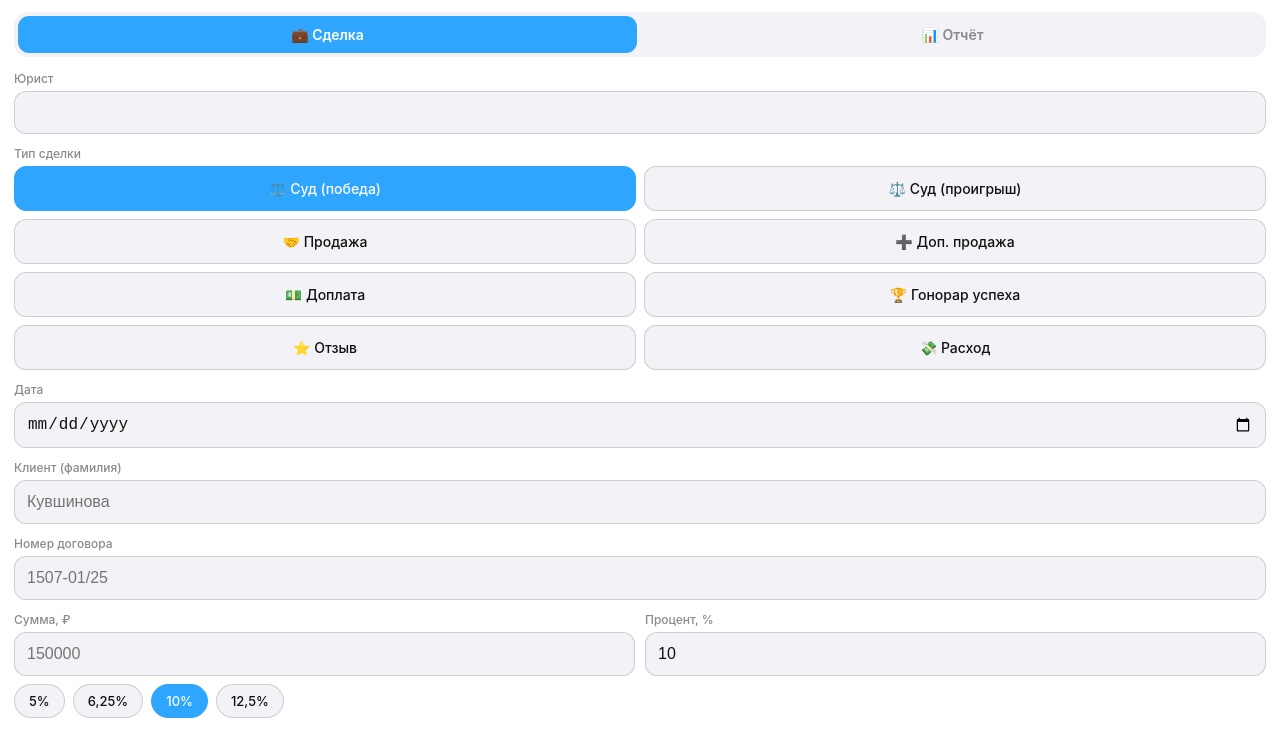
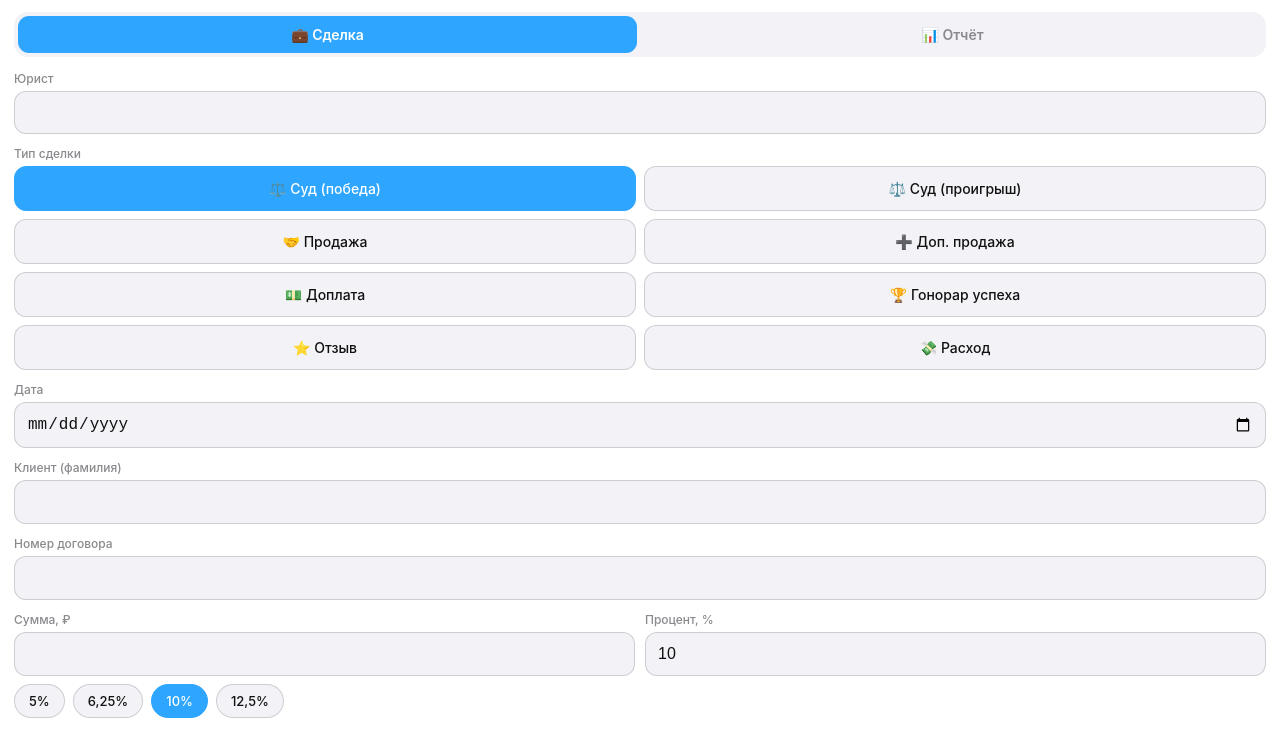
Before and after one commit to BoLoSsEvvv/deal-form, a plain HTML site: page index.html in a window 1280 px wide. Drawn offline with Linux system fonts and the light colour scheme; a script that the page names is missing.

Commit message:
Remove input placeholders (v7)
Co-Authored-By: Claude Fable 5 <noreply@anthropic.com>

```diff
--- a/index.html
+++ b/index.html
@@ -150,13 +150,13 @@
   <input type="date" id="d-date">
 
   <div id="f-client"><label>Клиент (фамилия)</label>
-    <input type="text" id="d-client" placeholder="Кувшинова"></div>
+    <input type="text" id="d-client"></div>
 
   <div id="f-contract"><label>Номер договора</label>
-    <input type="text" id="d-contract" placeholder="1507-01/25"></div>
+    <input type="text" id="d-contract"></div>
 
   <div id="f-condition" class="hidden"><label>Условие ГУ</label>
-    <input type="text" id="d-condition" placeholder="Взыскание"></div>
+    <input type="text" id="d-condition"></div>
 
   <div id="f-weekly" class="hidden">
     <label class="checkline">
@@ -178,12 +178,12 @@
     </select></div>
 
   <div id="f-comment" class="hidden"><label>Комментарий</label>
-    <input type="text" id="d-comment" placeholder="Отправка иска"></div>
+    <input type="text" id="d-comment"></div>
 
   <div class="row">
     <div>
       <label>Сумма, ₽</label>
-      <input type="number" id="d-amount" inputmode="numeric" placeholder="150000">
+      <input type="number" id="d-amount" inputmode="numeric">
     </div>
     <div id="f-percent">
       <label>Процент, %</label>
@@ -222,8 +222,8 @@
     <summary>🎯 План <span class="badge" id="badge-plan"></span><span class="chev">▶</span></summary>
     <div class="body">
       <div class="row">
-        <div><label>Текущий план, ₽</label><input type="number" inputmode="numeric" id="plan_current" placeholder="0"></div>
-        <div><label>Предыдущий план, ₽</label><input type="number" inputmode="numeric" id="plan_previous" placeholder="0"></div>
+        <div><label>Текущий план, ₽</label><input type="number" inputmode="numeric" id="plan_current"></div>
+        <div><label>Предыдущий план, ₽</label><input type="number" inputmode="numeric" id="plan_previous"></div>
       </div>
     </div>
   </details>
@@ -268,7 +268,7 @@
       <h3>🗑 Удалить сделку</h3>
       <p>Номер берётся из списка «Сделки за месяц»</p>
       <label>Номер сделки</label>
-      <input type="number" id="a-del-deal" inputmode="numeric" placeholder="15">
+      <input type="number" id="a-del-deal" inputmode="numeric">
       <button class="btn danger" data-action="delete_deal">Удалить сделку</button>
     </div>
 
@@ -289,7 +289,7 @@
 <div class="hint" id="diag" style="text-align:center; margin-top:18px"></div>
 
 <script>
-  const FORM_VERSION = 6;
+  const FORM_VERSION = 7;
   const tg = window.Telegram.WebApp;
   tg.ready(); tg.expand();
 
@@ -412,9 +412,9 @@
     { key: 'rev', title: '⭐ Отзывы' },
   ];
   const fld = (id, label, ph) =>
-    `<div><label>${label}</label><input type="number" inputmode="numeric" id="${id}" placeholder="${ph || 0}"></div>`;
+    `<div><label>${label}</label><input type="number" inputmode="numeric" id="${id}"></div>`;
   const txt = (id, label, ph) =>
-    `<label>${label}</label><input type="text" id="${id}" placeholder="${ph}">`;
+    `<label>${label}</label><input type="text" id="${id}">`;
 
   document.getElementById('report-sections').innerHTML = SECTIONS.map(s => `
     <details class="card">
```
